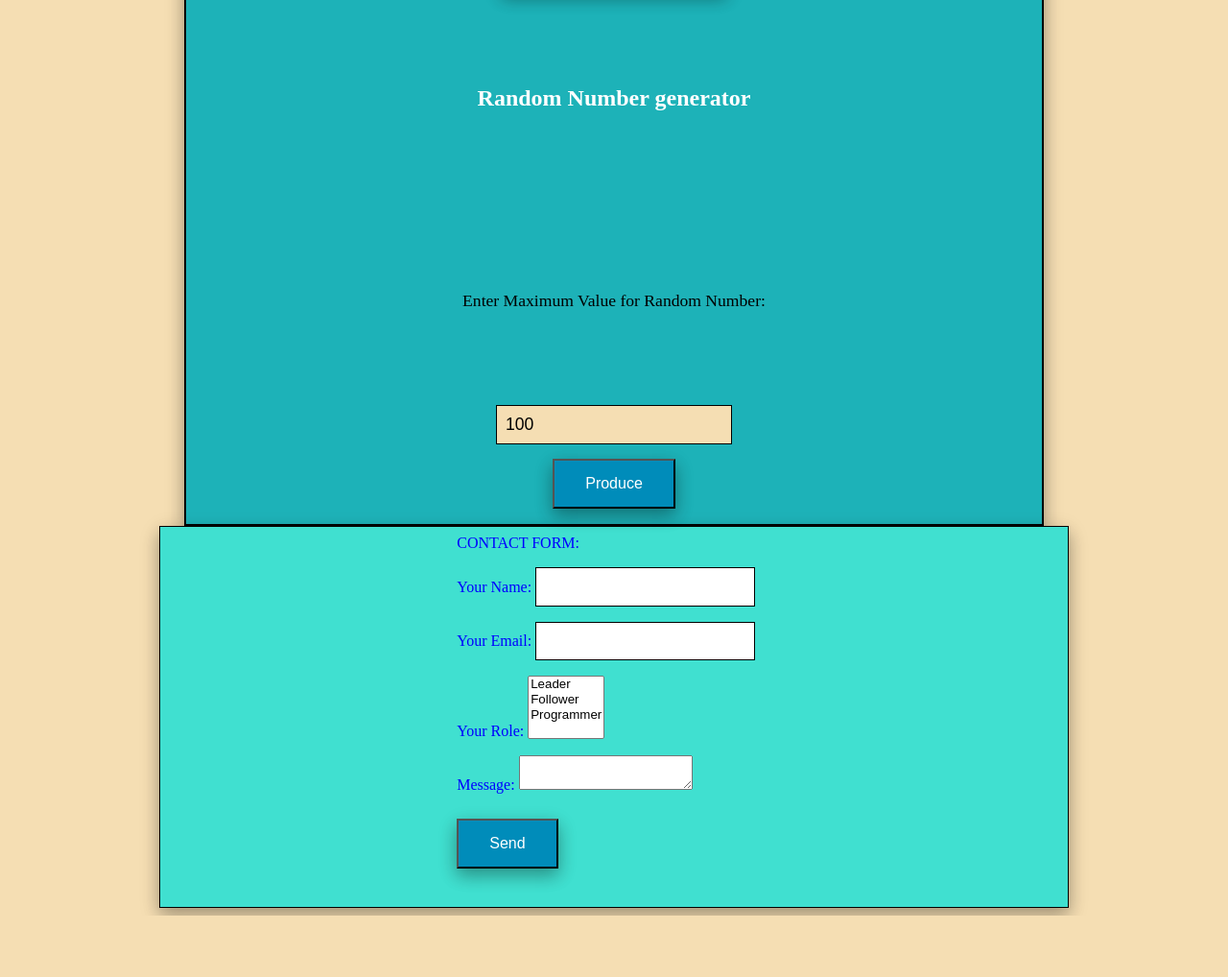
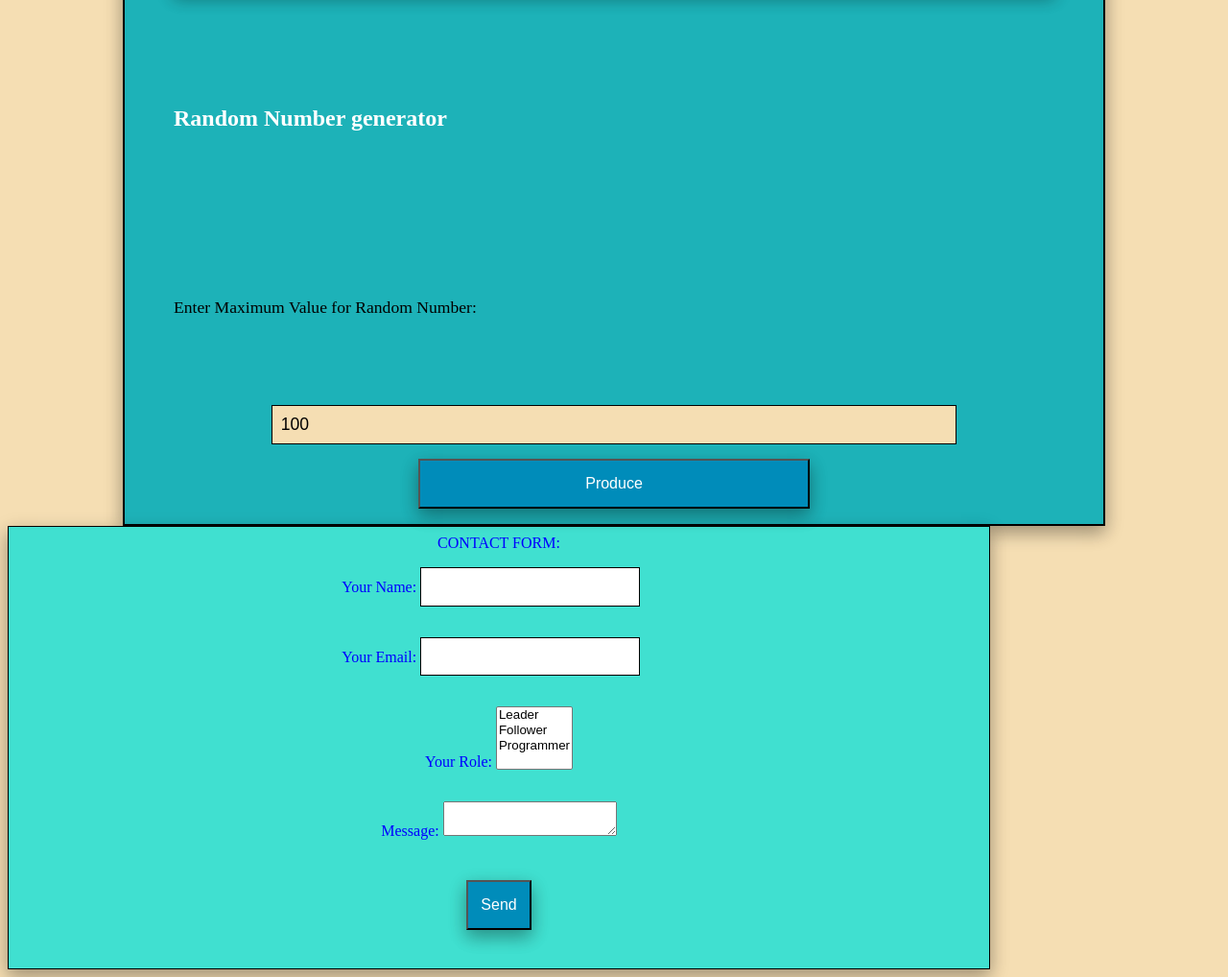
Before and after one commit to kuankuanta/randomg, a plain HTML site: page index.html in a window 1280 px wide. Shown: the part 100-1118 px from the top of the page at 96% size. Before the commit the page ends 1054 px from the top, so only its background shows below. Drawn offline with Linux system fonts and the light colour scheme.

Commit message:
style changes

```diff
--- a/index.html
+++ b/index.html
@@ -36,7 +36,7 @@
               <label>Message: <textarea name="message"></textarea></label>
             </p>
             <p>
-              <button type="submit">Send</button>
+              <button id="btn1" type="submit">Send</button>
             </p>
           </form>
         </div>
--- a/style.css
+++ b/style.css
@@ -8,7 +8,7 @@ body{
     display: flex;
     align-items: center;
     justify-content: center;
-    width: 70vw;
+    width: 80vw;
     background:rgb(29, 178, 184);
     border: 2px solid;
     height: 80vh;
@@ -25,7 +25,7 @@ body{
     border:1px solid;
     padding:5px;
     background: sandybrown;
-    margin-bottom: 5px ;
+    width:90%;
     box-shadow: 0 8px 16px 0 rgba(0,0,0,0.2), 0 6px 20px 0 rgba(0,0,0,0.19);
 
 }
@@ -41,6 +41,8 @@ button {
     box-shadow: 0 8px 16px 0 rgba(0,0,0,0.2), 0 6px 20px 0 rgba(0,0,0,0.19);
     margin-top: 10px;
     margin-bottom: 1em;
+    width: 40%;
+    height: auto;
 
   }
   button:hover {
@@ -50,22 +52,30 @@ button {
   button:active {
     transform: scale(0.8);
   }
+  #btn1{
+    display:flex;
+    align-items: center;
+    justify-content: center;
+  }
 
   input{
       margin: 5px;
       padding:0.5em;
       font-size: 1.1em;
       border:1px solid;
+      width: 70%;
   }
   h1{
     margin: auto;
     color: white;
     font-size: 1.5rem;
+    width: 90%;
   }
   h3{
     margin: auto;
     font-size: 1.1rem;
     font-weight: lighter;
+    width: 90%;
 
   }
   input{
@@ -79,15 +89,18 @@ button {
     justify-content: center;
     flex:1;
     border: 1px solid;
-    width:75%;
-    margin:auto;
+    width:80vw;
     background-color: turquoise;
     box-shadow: 0 8px 16px 0 rgba(0,0,0,0.2), 0 6px 20px 0 rgba(0,0,0,0.19);
 
   }
   form{
+    display: flex;
     color:blue;
     padding: 1vh;
+    align-items: center;
+    justify-content: center;
+    flex-direction: column;
     align-items: center;
     justify-content: center;
 
@@ -98,3 +111,9 @@ button {
     margin:auto;
 
   }
+  form p{
+    display: flex;
+    justify-content: center;
+    align-items: center;
+
+  }
```
